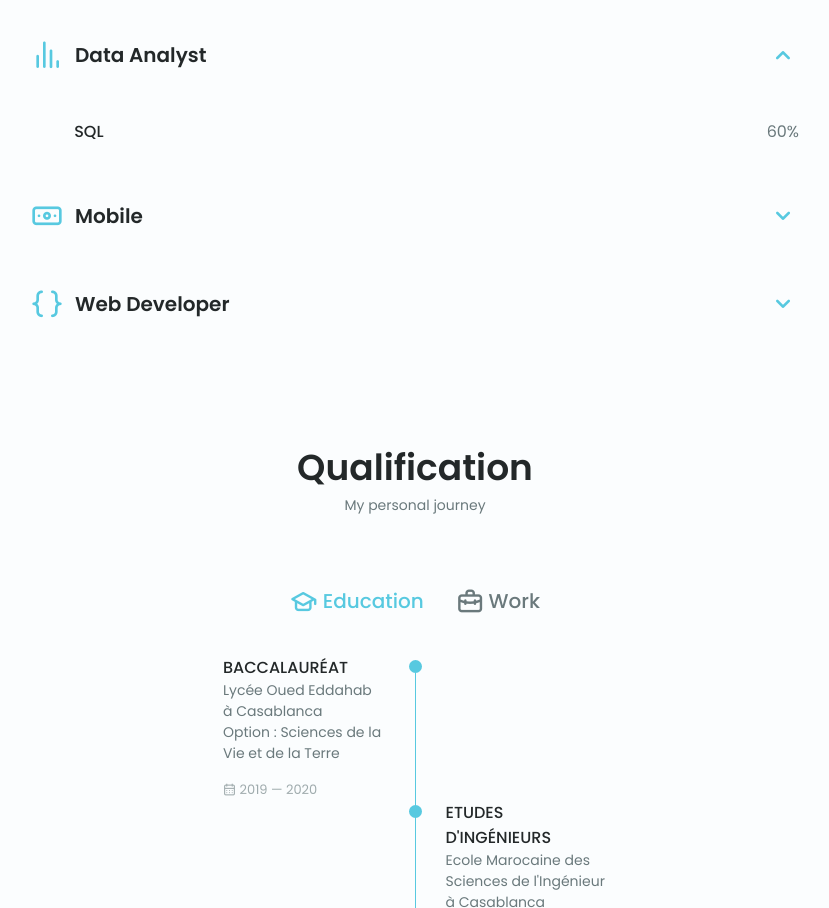
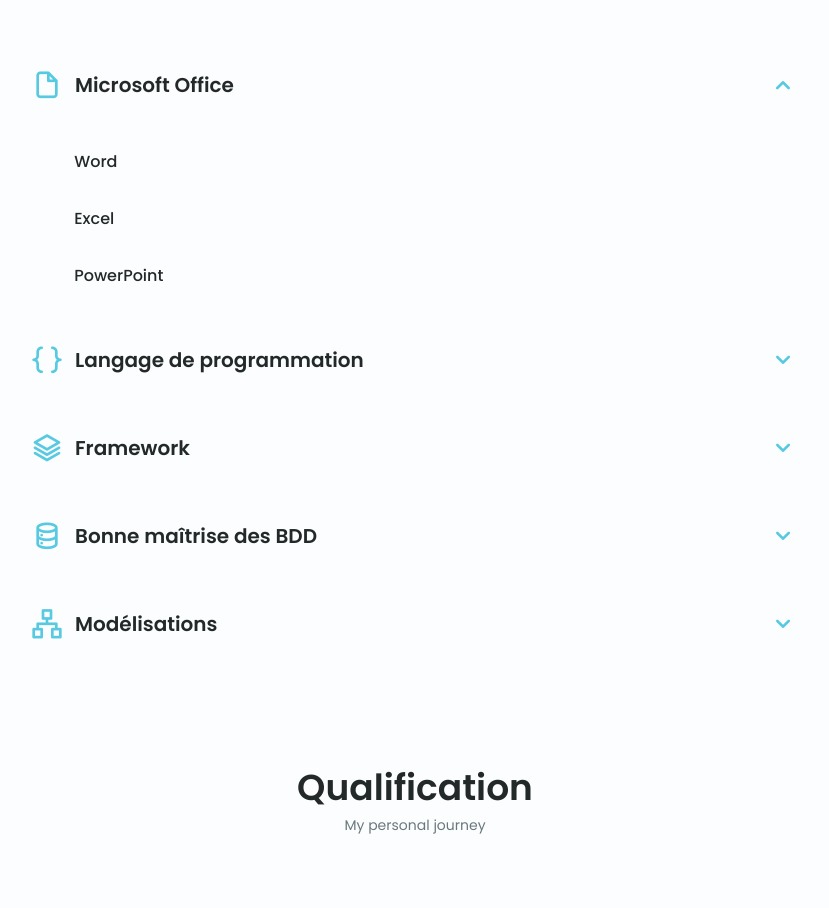
Before and after one commit to Mohamed-Rebroub/Rebroub.github.io, a plain HTML site: page index.html in a window 1280 px wide. Shown: the part 1987-2895 px from the top of the page, without its empty margins (225-1054 px from the left). Drawn offline with nearby package versions, Linux system fonts and the light colour scheme.

Commit message:
Update index.html

```diff
--- a/index.html
+++ b/index.html
@@ -132,8 +132,15 @@
                     <img src="packages/images/pras-2.jpeg" alt="" class="about__img">
                     <div class="about__data">
                         <p class="about__description">
-                                        Je m'appelle Mohamed Rebroub, étudiant en quatrième année en technologie de l'information. Je me spécialise dans divers domaines techniques avec une expertise solide dans Microsoft Office et plusieurs langages de programmation, dont C, C#, Java et Python. Je suis également compétent dans l'utilisation des frameworks .NET, Django et Spring Boot.
-              Mes compétences avancées en SQL Server me permettent de gérer efficacement les bases de données. Par ailleurs, je maîtrise le développement web avec HTML, CSS et JavaScript, ce qui me permet de créer des interfaces utilisateur attrayantes et performantes.
+                                        Mohamed Rebroub, étudiant en cinquième année en technologie de l’information, je me
+ spécialise dans le développement de solutions digitales innovantes avec une maîtrise de
+ divers langages de programmation, notamment C, C#, Java, et Python. Mes compétences
+ techniques incluent l’utilisation avancée des frameworks .NET, Django, et Spring Boot, ainsi
+ qu’une expertise en SQL Server pour la gestion de bases de données robustes. Par ailleurs, je
+ possède une solide expérience en développement web, maîtrisant HTML, CSS, et JavaScript
+ pour créer des interfaces utilisateur intuitives et performantes. Passionné par l’amélioration
+ continue, je mets en œuvre mes compétences en modélisation avec MERISE et UML, ainsi que
+ des méthodologies agiles pour garantir des résultats optimaux
 
                         </p>
                         <div class="about__info">
@@ -166,32 +173,9 @@
             <!--==================== SKILL-1 ====================-->
             <div class="skills__content skills__open">
               <div class="skills__header">
-                                <i class="uil uil-analytics skills__icon"></i>
+                <i class="uil uil-file skills__icon"></i>
                 <div>
-                                   <h1 class="skills__title">Data Analyst</h1>
-                               </div>
-
-                               <i class="uil uil-angle-down skills__arrow"></i>
-                            </div>
-                            <div class="skills__list grid">
-
-
-                               <div class="skills__data">
-                                   <div class="skills__titles">
-                                       <h3 class="skills__name">SQL</h3>
-                                       <span class="skills__number">60%</span>
-                                   </div>
-
-                               </div>
-
-                            </div>
-                        </div>
-                         <!--==================== SKILLS 2 ====================-->
-                        <div class="skills__content skills__close">
-                            <div class="skills__header">
-                                <i class="uil uil-money-bill skills__icon"></i>
-                               <div>
-                                   <h1 class="skills__title">Mobile</h1>
+                  <h1 class="skills__title">Microsoft Office</h1>
                 </div>
 
                 <i class="uil uil-angle-down skills__arrow"></i>
@@ -199,20 +183,57 @@
               <div class="skills__list grid">
                 <div class="skills__data">
                   <div class="skills__titles">
-                                        <h3 class="skills__name">React native</h3>
-                                        <span class="skills__number">20%</span>
+                    <h3 class="skills__name">Word</h3>
                   </div>
-
                 </div>
                 <div class="skills__data">
                   <div class="skills__titles">
-                                       <h3 class="skills__name">Flutter</h3>
-                                       <span class="skills__number">30%</span>
+                    <h3 class="skills__name">Excel</h3>
+                  </div>
+                </div>
+                <div class="skills__data">
+                  <div class="skills__titles">
+                    <h3 class="skills__name">PowerPoint</h3>
+                  </div>
+                </div>
+              </div>
+            </div>
+            <!--==================== SKILLS 2 ====================-->
+            <div class="skills__content skills__close">
+              <div class="skills__header">
+                <i class="uil uil-brackets-curly skills__icon"></i>
+                <div>
+                  <h1 class="skills__title">Langage de programmation</h1>
                 </div>
 
+                <i class="uil uil-angle-down skills__arrow"></i>
               </div>
-
-
+              <div class="skills__list grid">
+                <div class="skills__data">
+                  <div class="skills__titles">
+                    <h3 class="skills__name">C</h3>
+                  </div>
+                </div>
+                <div class="skills__data">
+                  <div class="skills__titles">
+                    <h3 class="skills__name">C#</h3>
+                  </div>
+                </div>
+                <div class="skills__data">
+                  <div class="skills__titles">
+                    <h3 class="skills__name">Java</h3>
+                  </div>
+                </div>
+                <div class="skills__data">
+                  <div class="skills__titles">
+                    <h3 class="skills__name">Python</h3>
+                  </div>
+                </div>
+                <div class="skills__data">
+                  <div class="skills__titles">
+                    <h3 class="skills__name">Dart</h3>
+                  </div>
+                </div>
               </div>
             </div>
           </div>
@@ -221,9 +242,9 @@
             <!--==================== SKILLS 3 ====================-->
             <div class="skills__content skills__close">
               <div class="skills__header">
-                               <i class="uil uil-brackets-curly skills__icon"></i>
+                <i class="uil uil-layer-group skills__icon"></i>
                 <div>
-                                   <h1 class="skills__title">Web Developer</h1>
+                  <h1 class="skills__title">Framework</h1>
                 </div>
 
                 <i class="uil uil-angle-down skills__arrow"></i>
@@ -232,30 +253,68 @@
                 <div class="skills__data">
                   <div class="skills__titles">
                     <h3 class="skills__name">Spring Boot</h3>
-                                        <span class="skills__number">70%</span>
                   </div>
-
                 </div>
                 <div class="skills__data">
                   <div class="skills__titles">
-                                       <h3 class="skills__name">C#</h3>
-                                       <span class="skills__number">60%</span>
+                    <h3 class="skills__name">Django</h3>
                   </div>
-
                 </div>
                 <div class="skills__data">
                   <div class="skills__titles">
-                                       <h3 class="skills__name">Python</h3>
-                                       <span class="skills__number">60%</span>
+                    <h3 class="skills__name">Angular</h3>
                   </div>
-
                 </div>
                 <div class="skills__data">
                   <div class="skills__titles">
-                                       <h3 class="skills__name">SQL Server</h3>
-                                       <span class="skills__number">70%</span>
+                    <h3 class="skills__name">.net</h3>
+                  </div>
+                </div>
+              </div>
             </div>
 
+            <div class="skills__content skills__close">
+              <div class="skills__header">
+                <i class="uil uil-database skills__icon"></i>
+                <div>
+                  <h1 class="skills__title">Bonne maîtrise des BDD</h1>
+                </div>
+
+                <i class="uil uil-angle-down skills__arrow"></i>
+              </div>
+              <div class="skills__list grid">
+                <div class="skills__data">
+                  <div class="skills__titles">
+                    <h3 class="skills__name">SQL Server</h3>
+                  </div>
+                </div>
+                <div class="skills__data">
+                  <div class="skills__titles">
+                    <h3 class="skills__name">postgresql</h3>
+                  </div>
+                </div>
+              </div>
+            </div>
+
+            <div class="skills__content skills__close">
+              <div class="skills__header">
+                <i class="uil uil-sitemap skills__icon"></i>
+                <div>
+                  <h1 class="skills__title">Modélisations</h1>
+                </div>
+
+                <i class="uil uil-angle-down skills__arrow"></i>
+              </div>
+              <div class="skills__list grid">
+                <div class="skills__data">
+                  <div class="skills__titles">
+                    <h3 class="skills__name">MERISE</h3>
+                  </div>
+                </div>
+                <div class="skills__data">
+                  <div class="skills__titles">
+                    <h3 class="skills__name">UML</h3>
+                  </div>
                 </div>
               </div>
             </div>
```
Lines whose indentation alone changed are shown as unchanged.
